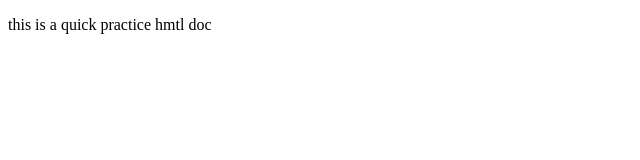
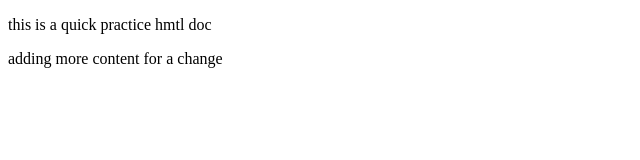
Before and after one commit to eloghub/osu-github, a plain HTML site: page practice.html in a window 1280 px wide. Shown: the whole page, without its empty margins (0-640 px from the left). Drawn offline with Linux system fonts and the light colour scheme.

Commit message:
trying once again to add just practice.html

```diff
--- a/practice.html
+++ b/practice.html
@@ -2,5 +2,6 @@
 <html>
     <body>
         <p>this is a quick practice hmtl doc</p>
+        <p>adding more content for a change</p>
     </body>
 </html>
```
